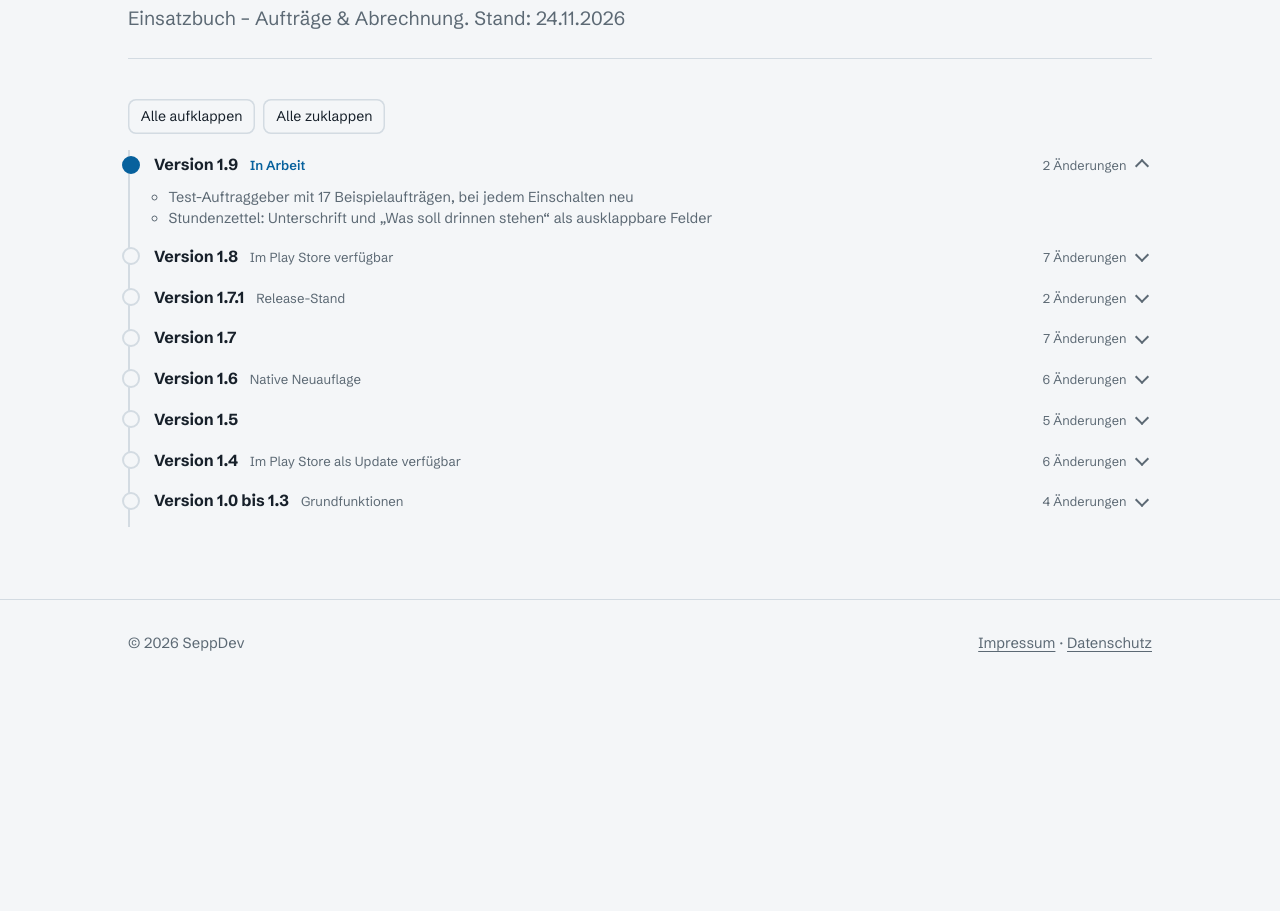
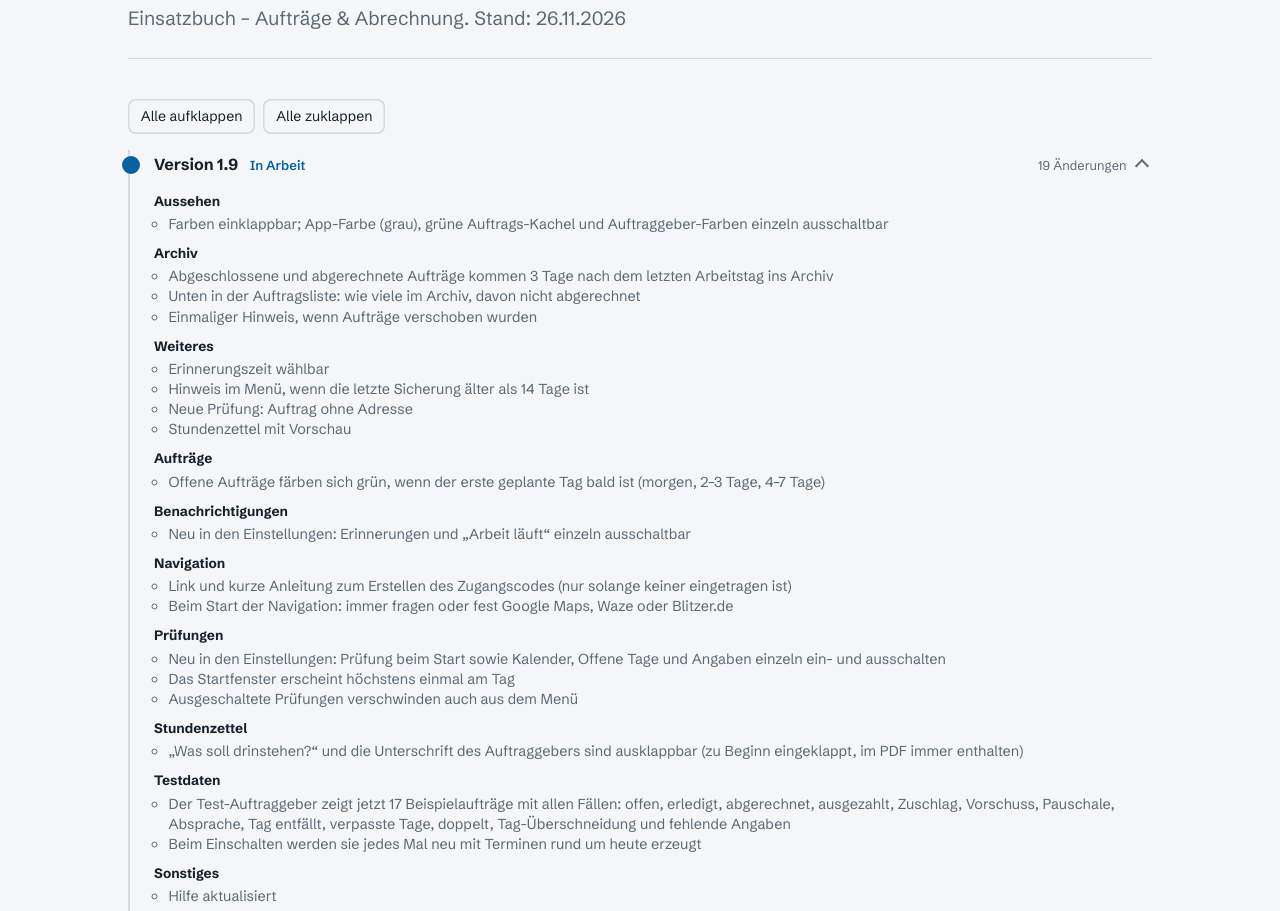
Before and after one commit to SeppelNet/seppdev, a plain HTML site: page einsatzbuch/versionen.html in a window 1280 px wide. Shown: the part 269-1180 px from the top of the page. Before the commit the page ends 956 px from the top, so only its background shows below. Drawn offline with Linux system fonts and the light colour scheme.

Commit message:
Einsatzbuch: Version 1.9 mit vollständiger Liste
Co-Authored-By: Claude Sonnet 5.5 <noreply@anthropic.com>
Claude-Session: https://claude.ai/code/session_01E1K343hC54woJrBqTKYrLa

```diff
--- a/einsatzbuch/versionen.html
+++ b/einsatzbuch/versionen.html
@@ -33,7 +33,7 @@
 
   <div class="hero" style="padding-bottom:1.5rem;">
     <h1 style="font-size:clamp(2rem,5vw,3.2rem);">Versionsverlauf</h1>
-    <p class="lede">Einsatzbuch – Aufträge &amp; Abrechnung. Stand: 24.11.2026</p>
+    <p class="lede">Einsatzbuch – Aufträge &amp; Abrechnung. Stand: 26.11.2026</p>
   </div>
 
   <section aria-labelledby="verlauf-titel">
@@ -45,10 +45,55 @@
     <ol class="timeline compact">
       <li class="current">
         <details open>
-          <summary><h3>Version 1.9</h3><span class="when">In Arbeit</span><span class="count">2 Änderungen</span></summary>
+          <summary><h3>Version 1.9</h3><span class="when">In Arbeit</span><span class="count">19 Änderungen</span></summary>
+          <h4>Aussehen</h4>
           <ul>
-            <li>Test-Auftraggeber mit 17 Beispielaufträgen, bei jedem Einschalten neu</li>
-            <li>Stundenzettel: Unterschrift und „Was soll drinnen stehen“ als ausklappbare Felder</li>
+            <li>Farben einklappbar; App-Farbe (grau), grüne Auftrags-Kachel und Auftraggeber-Farben einzeln ausschaltbar</li>
+          </ul>
+          <h4>Archiv</h4>
+          <ul>
+            <li>Abgeschlossene und abgerechnete Aufträge kommen 3 Tage nach dem letzten Arbeitstag ins Archiv</li>
+            <li>Unten in der Auftragsliste: wie viele im Archiv, davon nicht abgerechnet</li>
+            <li>Einmaliger Hinweis, wenn Aufträge verschoben wurden</li>
+          </ul>
+          <h4>Weiteres</h4>
+          <ul>
+            <li>Erinnerungszeit wählbar</li>
+            <li>Hinweis im Menü, wenn die letzte Sicherung älter als 14 Tage ist</li>
+            <li>Neue Prüfung: Auftrag ohne Adresse</li>
+            <li>Stundenzettel mit Vorschau</li>
+          </ul>
+          <h4>Aufträge</h4>
+          <ul>
+            <li>Offene Aufträge färben sich grün, wenn der erste geplante Tag bald ist (morgen, 2–3 Tage, 4–7 Tage)</li>
+          </ul>
+          <h4>Benachrichtigungen</h4>
+          <ul>
+            <li>Neu in den Einstellungen: Erinnerungen und „Arbeit läuft“ einzeln ausschaltbar</li>
+          </ul>
+          <h4>Navigation</h4>
+          <ul>
+            <li>Link und kurze Anleitung zum Erstellen des Zugangscodes (nur solange keiner eingetragen ist)</li>
+            <li>Beim Start der Navigation: immer fragen oder fest Google Maps, Waze oder Blitzer.de</li>
+          </ul>
+          <h4>Prüfungen</h4>
+          <ul>
+            <li>Neu in den Einstellungen: Prüfung beim Start sowie Kalender, Offene Tage und Angaben einzeln ein- und ausschalten</li>
+            <li>Das Startfenster erscheint höchstens einmal am Tag</li>
+            <li>Ausgeschaltete Prüfungen verschwinden auch aus dem Menü</li>
+          </ul>
+          <h4>Stundenzettel</h4>
+          <ul>
+            <li>„Was soll drinstehen?“ und die Unterschrift des Auftraggebers sind ausklappbar (zu Beginn eingeklappt, im PDF immer enthalten)</li>
+          </ul>
+          <h4>Testdaten</h4>
+          <ul>
+            <li>Der Test-Auftraggeber zeigt jetzt 17 Beispielaufträge mit allen Fällen: offen, erledigt, abgerechnet, ausgezahlt, Zuschlag, Vorschuss, Pauschale, Absprache, Tag entfällt, verpasste Tage, doppelt, Tag-Überschneidung und fehlende Angaben</li>
+            <li>Beim Einschalten werden sie jedes Mal neu mit Terminen rund um heute erzeugt</li>
+          </ul>
+          <h4>Sonstiges</h4>
+          <ul>
+            <li>Hilfe aktualisiert</li>
           </ul>
         </details>
       </li>
```
